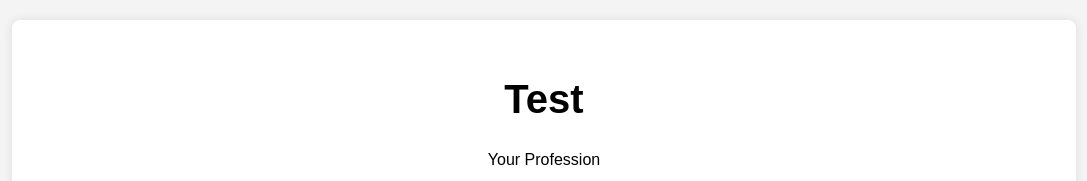
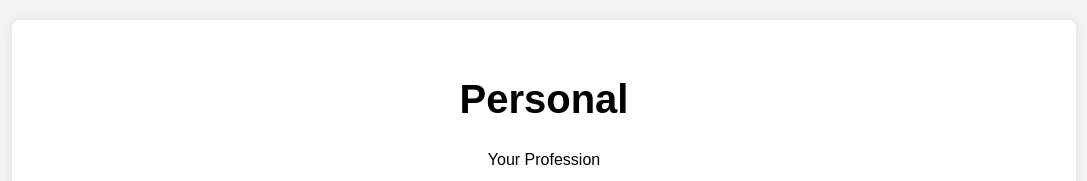
Before and after one commit to ShreelaxmiGangolli/Hosting-Resume-on-AWS-EC2, a plain HTML site: page resume/index.html in a window 1280 px wide. Shown: the top 181 px of the page, without its empty margins (96-1183 px from the left). Drawn offline with Linux system fonts and the light colour scheme.

Commit message:
Updated the code with new changes

```diff
--- a/resume/index.html
+++ b/resume/index.html
@@ -9,7 +9,7 @@
 <body>
     <div class="container">
         <header>
-            <h1>Test</h1>
+            <h1>Personal</h1>
             <p>Your Profession</p>
         </header>
 
```
